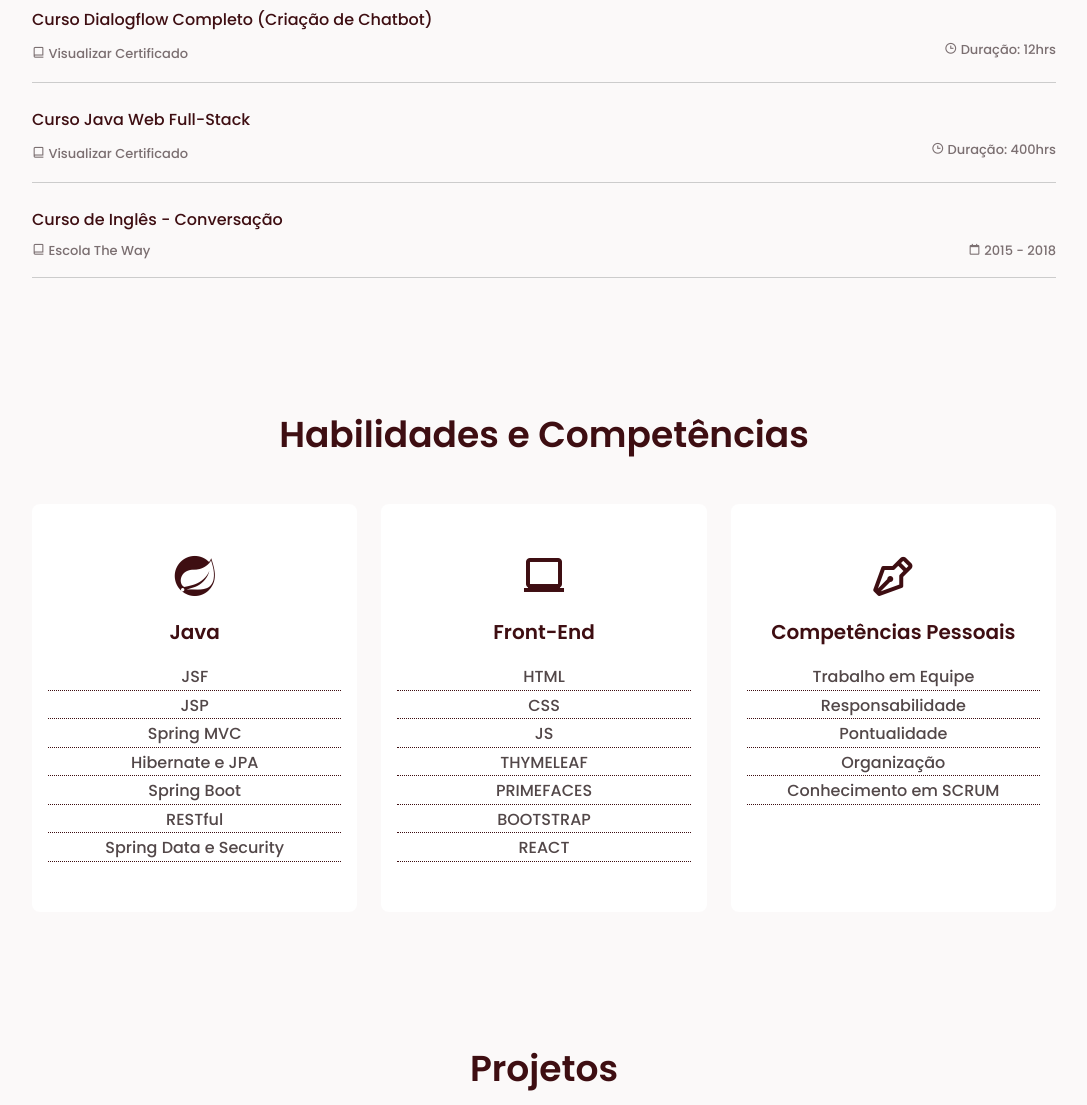
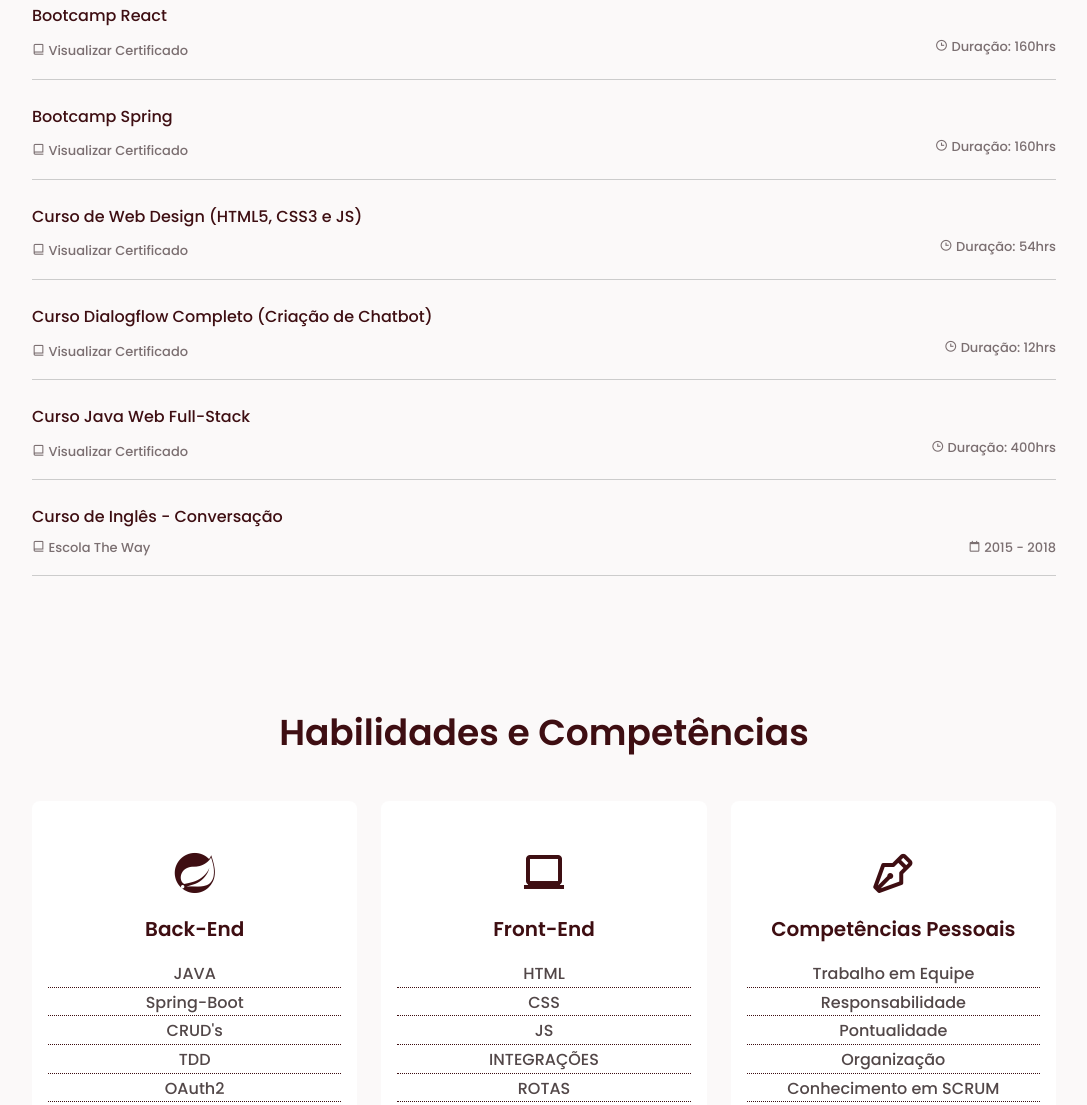
Before and after one commit to Jvvillasb/SitePortfolio, a plain HTML site: page index.html in a window 1280 px wide. Shown: the part 2275-3380 px from the top of the page, without its empty margins (96-1183 px from the left). Drawn offline with nearby package versions, Linux system fonts and the light colour scheme.

Commit message:
Alterações Pessoais

```diff
--- a/index.html
+++ b/index.html
@@ -52,7 +52,7 @@
                         <span class="home__greeting">Olá, Meu nome é</span>
                         <h1 class="home__name">João Vitor Villas Bôas,</h1>
                         <span class="home__profession">Mais conhecido como, Villas !</span>
-                        <a download="" href="assets/pdf/Curriculo-JoãoVitorVillasBoas.docx" class="button button-light">Baixar CV</a>
+                        <a download="" href="assets/pdf/Curriculo-JoãoVitorVillasBoas.pdf" target="_blank" class="button button-light">Baixar CV</a>
                     </div>
 
                     <div class="home__social">
@@ -72,7 +72,7 @@
 
                 <div class="about__container bd-grid">
                     <div class="about__data bd-grid">
-                        <p class="about__description"><span>Sou estudante de Engenharia da Computação,<br> possuo 20 anos e atualmente estou no 5° Semestre.<br> Sou Entusiasta da Linguagem Java, em busca<br> da primeira vaga na área do desenvolvimento web.</span></p>
+                        <p class="about__description"><span>Sou estudante de Engenharia da Computação,<br> possuo 20 anos e atualmente estou no 7° Semestre.<br> Sou Entusiasta da Linguagem Java, trabalhando como <br> Desenvolvedor Back-End construindo API's com Spring Boot.</span></p>
 
                     </div>
 
@@ -104,6 +104,24 @@
                                     <span class="qualification__work">
                                         <i class='bx bx-calendar-alt qualification__icon'></i>
                                         Ago 2019 - Ago 2021
+                                    </span>
+                                </div>
+                            </div>
+                        </div>
+                        <br>
+                        <div class="bd-grid">
+                            <div class="qualification__data">
+                                <h3 class="qualification__area">Desenvolvedor Java</h3>
+
+                                <div class="qualification__box">
+                                    <span class="qualification__work">
+                                        <i class='bx bx-briefcase-alt qualification__icon'></i>
+                                        Ledware Tecnologia
+                                    </span>
+
+                                    <span class="qualification__work">
+                                        <i class='bx bx-calendar-alt qualification__icon'></i>
+                                        Out 2021 - o Momento
                                     </span>
                                 </div>
                             </div>
@@ -163,6 +181,40 @@
                             <i class='bx bx-select-multiple' ></i>
                             Cursos Complementares
                         </h2>
+
+                        <div class="bd-grid">
+                            <div class="qualification__data">
+                                <h3 class="qualification__area">Bootcamp React</h3>
+
+                                <div class="qualification__box">
+                                    <a href="https://learn.devsuperior.com/certificados/143628" target="_blank"><span class="qualification__work">
+                                        <i class='bx bx-book-alt qualification__icon'></i>
+                                        Visualizar Certificado
+                                    </span></a>
+
+                                    <span class="qualification__work">
+                                        <i class='bx bx-time' ></i>
+                                        Duração: 160hrs
+                                    </span>
+                                </div>
+                            </div>
+
+                            <div class="bd-grid">
+                                <div class="qualification__data">
+                                    <h3 class="qualification__area">Bootcamp Spring</h3>
+
+                                    <div class="qualification__box">
+                                        <a href="https://learn.devsuperior.com/certificados/133628" target="_blank"><span class="qualification__work">
+                                            <i class='bx bx-book-alt qualification__icon'></i>
+                                            Visualizar Certificado
+                                        </span></a>
+
+                                        <span class="qualification__work">
+                                            <i class='bx bx-time' ></i>
+                                            Duração: 160hrs
+                                        </span>
+                                    </div>
+                                </div>
 
                         <div class="bd-grid">
                             <div class="qualification__data">
@@ -241,14 +293,20 @@
                 <div class="services__container bd-grid">
                     <div class="services__data">
                         <i class='bx bxl-spring-boot services__icon' ></i>
-                        <h3 class="services__title">Java</h3>
-                        <p class="services__description">JSF</p>
-                        <p class="services__description">JSP</p>
-                        <p class="services__description">Spring MVC</p>
-                        <p class="services__description">Hibernate e JPA</p>
-                        <p class="services__description">Spring Boot</p>
-                        <p class="services__description">RESTful</p>
+                        <h3 class="services__title">Back-End</h3>
+                        <p class="services__description">JAVA</p>
+                        <p class="services__description">Spring-Boot</p>
+                        <p class="services__description">CRUD's</p>
+                        <p class="services__description">TDD</p>
+                        <p class="services__description">OAuth2</p>
+                        <p class="services__description">ORM</p>
+                        <p class="services__description">RESTfull</p>
                         <p class="services__description">Spring Data e Security</p>
+                        <p class="services__description">API's</p>
+                        <p class="services__description">JASPER</p>
+                        <p class="services__description">PostgresSQL</p>
+                        <p class="services__description">SQLserver</p>
+                        <p class="services__description">Docker</p>
                     </div>
 
                     <div class="services__data">
@@ -257,8 +315,8 @@
                         <p class="services__description">HTML</p>
                         <p class="services__description">CSS</p>
                         <p class="services__description">JS</p>
-                        <p class="services__description">THYMELEAF</p>
-                        <p class="services__description">PRIMEFACES</p>
+                        <p class="services__description">INTEGRAÇÕES</p>
+                        <p class="services__description">ROTAS</p>
                         <p class="services__description">BOOTSTRAP</p>
                         <p class="services__description">REACT</p>
                     </div>
@@ -271,6 +329,7 @@
                         <p class="services__description">Pontualidade</p>
                         <p class="services__description">Organização</p>
                         <p class="services__description">Conhecimento em SCRUM</p>
+                        <p class="services__description">GIT / GITHUB</p>
                     </div>
                 </div>
             </section>
```
Also changed, not shown: 2 other files.
